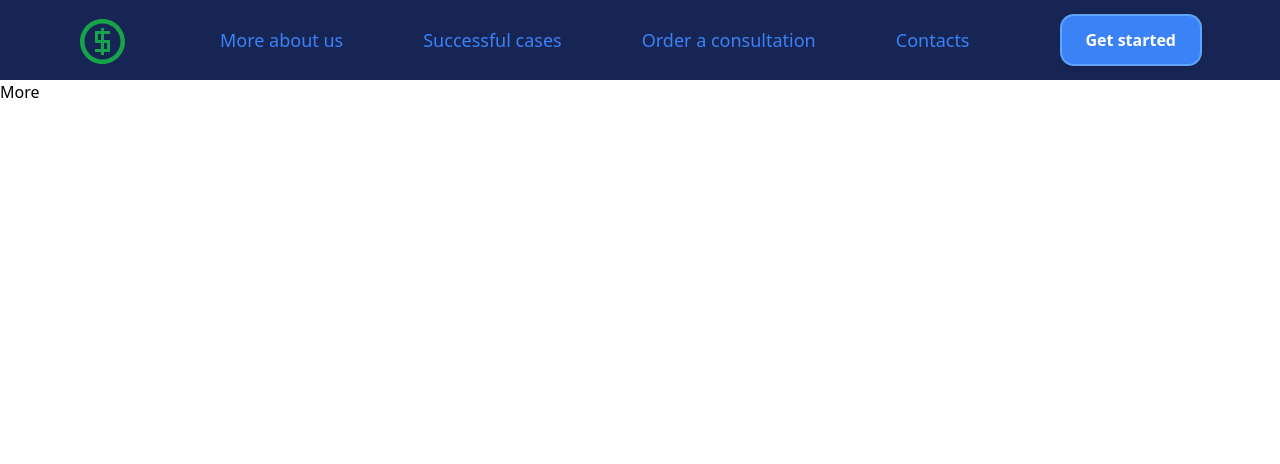
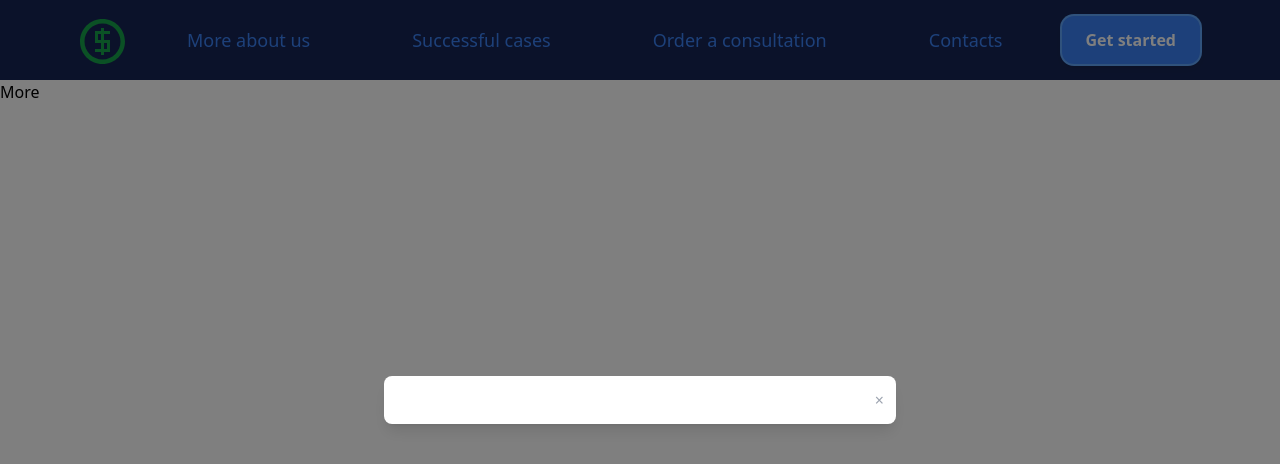
Before and after one commit to VitaliyKalmykov/invest, a React (Create React App) app: page / in a window 1280 px wide. Both pictures are taken after a click on the button "Get started". Shown: the top 464 px of the page. Built offline with nearby package versions, Linux system fonts and the light colour scheme.

Commit message:
add modal, do responsive work, add eslint

```diff
--- a/package.json
+++ b/package.json
@@ -35,7 +35,11 @@
     ]
   },
   "devDependencies": {
+    "@eslint/js": "^9.17.0",
     "autoprefixer": "^10.4.20",
+    "eslint": "^8.57.1",
+    "eslint-plugin-react": "^7.37.3",
+    "globals": "^15.14.0",
     "postcss": "^8.4.49",
     "tailwindcss": "^3.4.17"
   }
--- a/src/App.js
+++ b/src/App.js
@@ -2,6 +2,7 @@ import React, {useState} from "react";
 import { BrowserRouter as Router } from "react-router-dom"; // Імпортуємо BrowserRouter
 import Header from "./components/Header/Header";
 import Main from "./components/Main/Main";
+import Modal from "./components/Modal/Modal";
 
 function App() {
 
@@ -10,8 +11,9 @@ function App() {
   return (
     <>
         <Router> {/* Обгортаємо весь додаток в Router */}
-            <Header />
+            <Header setIsModalOpen={setIsModalOpen} isModalOpen={isModalOpen} />
             <Main/>
+            <Modal isModalOpen={isModalOpen} setIsModalOpen={setIsModalOpen} />
         </Router>
     </>
   );
--- a/src/components/Header/Header.jsx
+++ b/src/components/Header/Header.jsx
@@ -1,13 +1,29 @@
-import React from 'react';
+import React, {useEffect, useRef, useState} from 'react';
 import sprite from '../../assets/symbol-defs.svg';
 import HeaderNav from "./HeaderNav";
 import Button from "../UI/Button";
 import HeaderSidebar from "./HeaderSidebar";
 
-const Header = () => {
+const Header = ({setIsModalOpen}) => {
+
+    const [isSidebarOpen, setIsSidebarOpen] = useState(false);
+
+    const headerRef = useRef(null);
+    const [headerHeight, setHeaderHeight] = useState(0);
+
+    useEffect(() => {
+        if(headerRef.current){
+            setHeaderHeight(headerRef.current.clientHeight)
+        }
+    }, []);
+
+    const openModal = () => {
+        setIsModalOpen(true);
+    }
+
     return (
-        <header className="bg-blue-950">
-            <div className="container">
+        <header ref={headerRef} className="bg-blue-950">
+            <div className="container relative">
                 <div className="flex justify-between items-center text-center p-4 gap-2">
                     <div className="z-50">
                         <svg className={"w-12 h-12 block fill-green-600"}>
@@ -15,9 +31,9 @@ const Header = () => {
                         </svg>
                     </div>
                     <div className="flex flex-1 md:hidden sm:hidden">
-                        <HeaderNav />
+                        <HeaderNav setIsSidebarOpen={setIsSidebarOpen} />
                     </div>
-                    <HeaderSidebar/>
+                    <HeaderSidebar isSidebarOpen={isSidebarOpen} setIsSidebarOpen={setIsSidebarOpen} headerHeight={headerHeight}/>
                     <Button
                         type="button"
                         className={
@@ -35,6 +51,9 @@ const Header = () => {
                               focus:ring-2
                             focus:ring-blue-400`
                         }
+
+                        onClick={openModal}
+
                     >
                         Get started
                     </Button>
--- a/src/components/Header/HeaderNav.jsx
+++ b/src/components/Header/HeaderNav.jsx
@@ -30,7 +30,7 @@ const HeaderNav = ({setIsSidebarOpen}) => {
 
     return (
         <nav className="
-        flex flex-1 gap-20 justify-center
+        flex flex-1 justify-around items-center
         xl:items-center
         md:flex-col h-full
         sm:flex-col"
--- a/src/components/Header/HeaderSidebar.jsx
+++ b/src/components/Header/HeaderSidebar.jsx
@@ -1,10 +1,8 @@
-import React,{useState} from 'react';
+import React from 'react';
 import sprite from "../../assets/symbol-defs.svg"
 import HeaderNav from "./HeaderNav";
 
-const HeaderSidebar = () => {
-
-    const [isSidebarOpen, setIsSidebarOpen] = useState(false);
+const HeaderSidebar = ({isSidebarOpen, setIsSidebarOpen, headerHeight}) => {
 
     function toggleSidebar() {
         setIsSidebarOpen(!isSidebarOpen);
@@ -21,9 +19,20 @@ const HeaderSidebar = () => {
             </svg>
             <div
                 className={`fixed top-0 left-0 h-full w-full
-                bg-blue-900 text-white transform ${
+                bg-blue-900 text-white transform
+
+                overflow-y-auto overflow-x-auto
+
+                 ${
                     isSidebarOpen ? "translate-x-0" : "-translate-x-full"
-                } transition-transform duration-300 ease-in-out`}
+                }
+                transition-transform duration-300 ease-in-out`
+            }
+
+                style={{
+                    top: `${headerHeight}px`,
+                    height: `calc(100% - ${headerHeight}px)`,
+                }}
             >
                 <HeaderNav setIsSidebarOpen={setIsSidebarOpen} />
             </div>
--- a/src/components/Main/Main.jsx
+++ b/src/components/Main/Main.jsx
@@ -5,14 +5,12 @@ import More from './MoreSection/More';
 import Contacts from './ContactsSection/Contacts';
 import Consult from './ConsultSection/Consult';
 import Cases from './CasesSection/Cases';
-import Modal from '../Modal/Modal';
 
 const Main = () => {
     const location = useLocation(); // Get current location
 
     return (
         <main>
-            <Modal/>
             <AnimatePresence mode="wait">
                 <motion.div
                     key={location.pathname} // Кожен маршрут повинен мати унікальний key
--- a/src/components/Modal/Modal.jsx
+++ b/src/components/Modal/Modal.jsx
@@ -1,9 +1,39 @@
-import React from 'react';
+import React, { useEffect } from 'react';
+import Button from "../UI/Button";
 
-const Modal = () => {
+const Modal = ({ isModalOpen, setIsModalOpen }) => {
+
+    useEffect(() => {
+        if(!isModalOpen){
+            console.log('Modal open');
+        }
+    }, [isModalOpen]);
+
+    // Якщо модалка не відкрита, не рендеримо її
+    if (!isModalOpen) return null;
+
+
     return (
-        <div>
-            <div></div>
+        //фон модалки
+        <div
+            className="fixed inset-0 bg-black bg-opacity-50 flex items-center justify-center z-50"
+            onClick={() => setIsModalOpen(false)} // Закриття модалки при натисканні поза її межами
+        >
+            {/*модалка*/}
+            <div
+                className="bg-white rounded-lg shadow-lg max-w-lg w-full p-6 relative"
+                onClick={(e) => e.stopPropagation()} // Зупинка "всплиття", щоб не закривати модалку
+            >
+
+                <Button
+                    className="absolute top-3 right-3 text-gray-400 hover:text-gray-600"
+                    onClick={() => setIsModalOpen(false)} // Закриття при натисканні на іконку
+                >
+                    &times; {/* Іконка закриття */}
+                </Button>
+
+            </div>
+
         </div>
     );
 };
--- a/src/components/UI/Button.jsx
+++ b/src/components/UI/Button.jsx
@@ -1,8 +1,8 @@
 import React from 'react';
 
-const Button = ({type, className, children}) => {
+const Button = ({type, onClick, className, children}) => {
     return (
-        <button type={type} className={className}>
+        <button onClick={onClick} type={type} className={className}>
             {children}
         </button>
     );
--- a/src/index.css
+++ b/src/index.css
@@ -1,3 +1,9 @@
 @tailwind base;
 @tailwind components;
 @tailwind utilities;
+
+* {
+    box-sizing:border-box;
+    margin:0;
+    padding:0;
+}
```
Also changed, not shown: eslint.config.mjs (added, +32 -0 lines), src/components/Header/HeaderLink.jsx (line endings or trailing spaces), 1 other file (tests, documents, lock files or other folders).
